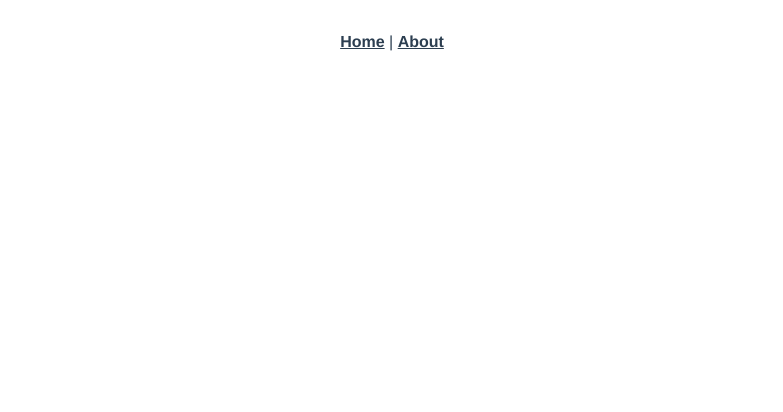
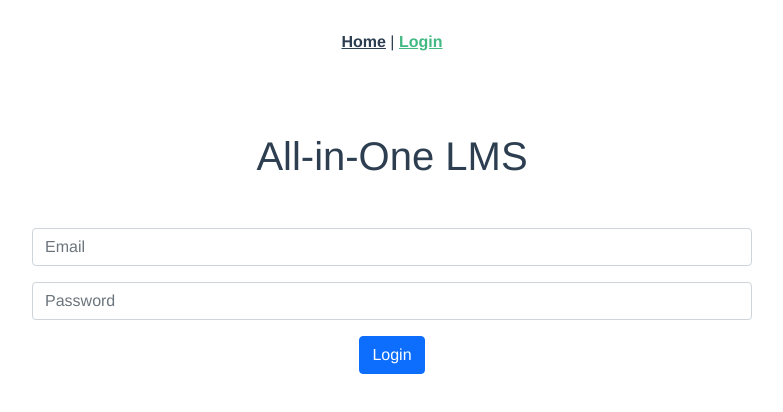
Before and after one commit to the-weds-meetup/printerLMS, a Vue app in the folder webapp/: page /login in a window 1280 px wide. Before the commit this address had no page. Shown: the top 412 px of the page, without its empty margins (248-1031 px from the left). Built offline with nearby package versions, Linux system fonts and the light colour scheme.

Commit message:
feat: redirect user to home page when login
* create a dedicated login page

```diff
--- a/webapp/src/App.vue
+++ b/webapp/src/App.vue
@@ -1,7 +1,7 @@
 <template>
   <div id="nav">
     <router-link to="/">Home</router-link> |
-    <router-link to="/about">About</router-link>
+    <router-link to="/login">Login</router-link>
   </div>
   <router-view />
 </template>
--- a/webapp/src/components/Login.vue
+++ b/webapp/src/components/Login.vue
@@ -36,6 +36,14 @@ export default {
       error: '',
     };
   },
+  created() {
+    if (
+      window.localStorage.getItem('session_token') &&
+      window.localStorage.getItem('token_expiry')
+    ) {
+      window.location.replace('/');
+    }
+  },
   methods: {
     async handleLogin(email, password) {
       // Create JSON object to receive the auth
@@ -45,14 +53,23 @@ export default {
         return;
       }
 
-      const user = await axios
+      await axios
         .post('/api/auth/login', {
           email: email,
           password: password,
         })
         .then((response) => {
           this.isError = false;
-          return response.data;
+          const auth = response.data.result.records[0];
+          const expiry_seconds = Date.parse(auth.expiry_date);
+
+          // Save to localstorage, so that it can be used to identify users
+          window.localStorage.setItem('session_token', auth.token);
+          window.localStorage.setItem('token_expiry', expiry_seconds);
+          console.log(expiry_seconds);
+
+          // redirect to dashboard
+          window.location.replace('/');
         })
         .catch((error) => {
           this.isError = true;
--- a/webapp/src/router/index.js
+++ b/webapp/src/router/index.js
@@ -7,6 +7,11 @@ const routes = [
     path: '/',
     name: 'Home',
     component: Home,
+  },
+  {
+    path: '/login',
+    name: 'Login',
+    component: () => import('../views/Login.vue'),
   },
   {
     path: '/about',
--- a/webapp/src/views/Home.vue
+++ b/webapp/src/views/Home.vue
@@ -1,17 +1,30 @@
 <template>
   <div class="container-fluid">
-    <Login />
+    <HelloWorld />
   </div>
 </template>
 
 <script>
 // @ is an alias to /src
-import Login from '@/components/Login.vue';
+import HelloWorld from '@/components/HelloWorld.vue';
 
 export default {
   name: 'Home',
   components: {
-    Login,
+    HelloWorld,
+  },
+  created() {
+    // if credentials not found, redirect to login screen
+    // if expired, redirect to login screen
+    if (
+      !window.localStorage.getItem('session_token') ||
+      !window.localStorage.getItem('token_expiry') ||
+      Date.now() >= parseInt(window.localStorage.getItem('token_expiry'))
+    ) {
+      window.localStorage.clear();
+      window.location.replace('/login');
+    }
+    console.log('hi');
   },
 };
 </script>
--- /dev/null
+++ b/webapp/src/views/Login.vue
@@ -0,0 +1,17 @@
+<template>
+  <div class="container-fluid">
+    <Login />
+  </div>
+</template>
+
+<script>
+// @ is an alias to /src
+import Login from '@/components/Login.vue';
+
+export default {
+  name: 'Home',
+  components: {
+    Login,
+  },
+};
+</script>
```
